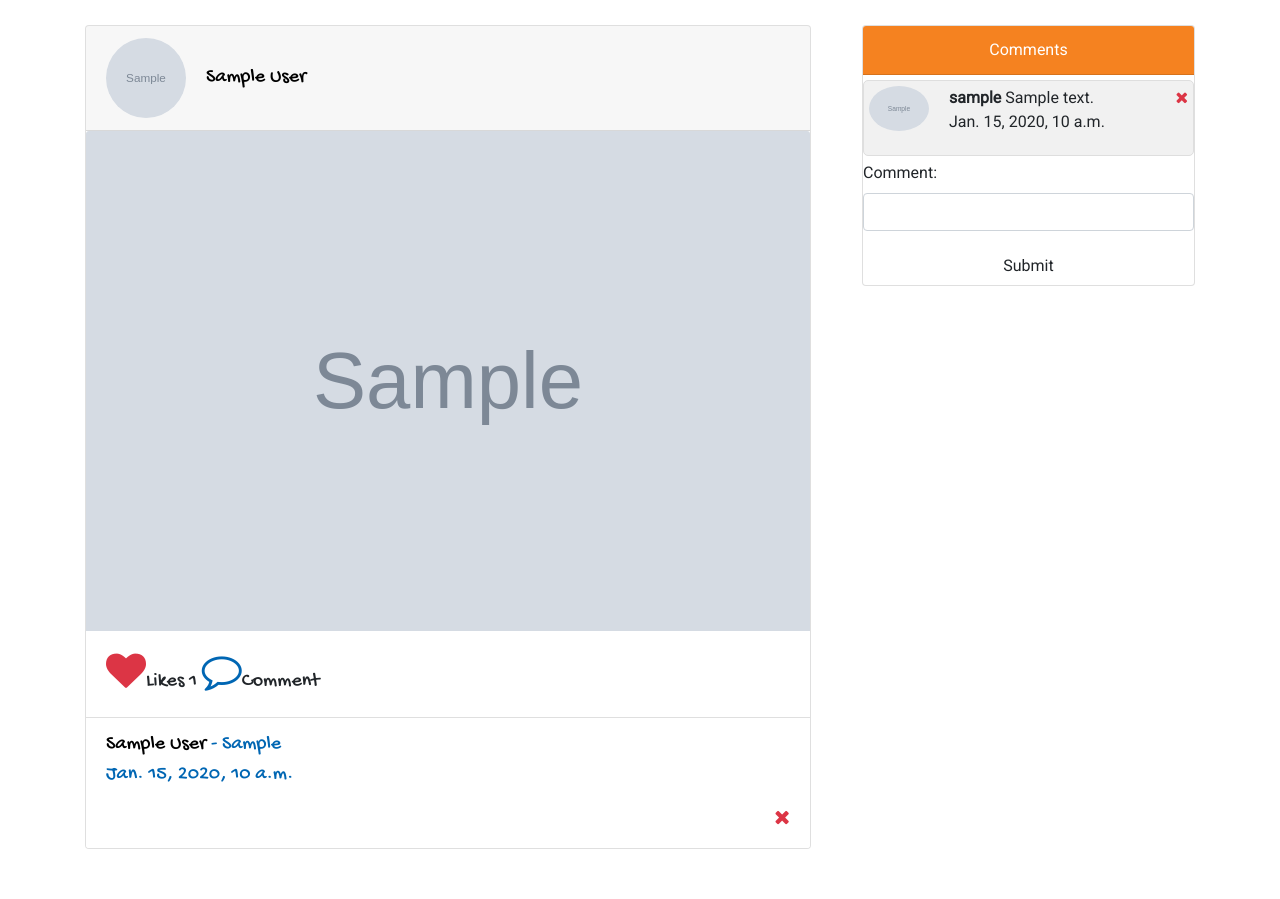
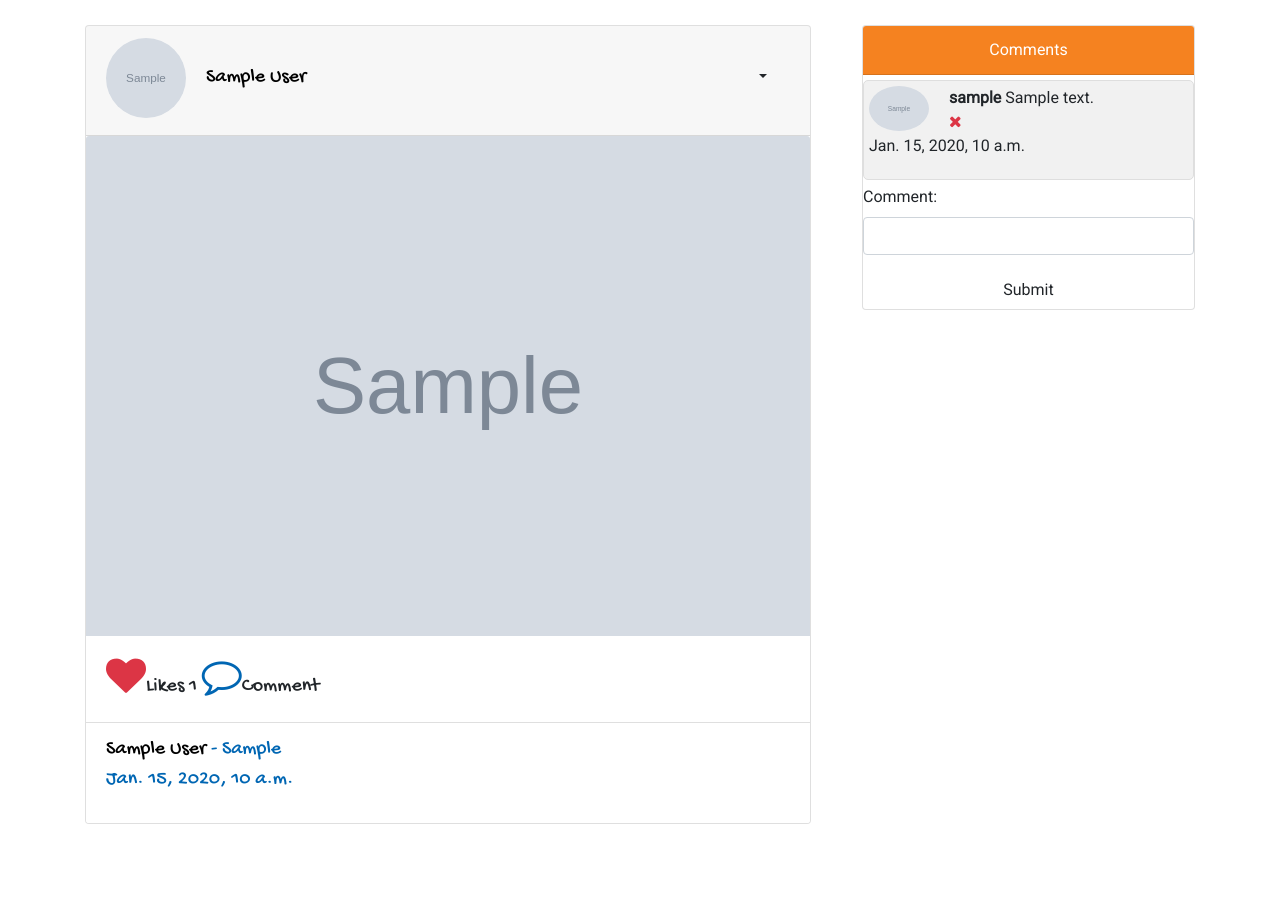
Before and after one commit to Eli-J-Camara/PetGram, a Django app: page /post_detail/1/ in a window 1280 px wide. Shown: the part 108-1007 px from the top of the page. After the commit the page ends 932 px from the top, so only its background shows below. Run offline with Django 3.2, Linux system fonts and the light colour scheme; a user stored in the database is signed in; tables that the repository leaves empty hold one stand-in row (values such as "Sample post"); grey boxes marked "Sample" are stand-in pictures; data that the repository does not hold is empty; some libraries are stand-ins or nearby versions.

Commit message:
dropdown on post works

```diff
--- a/static/css/style.css
+++ b/static/css/style.css
@@ -168,14 +168,6 @@ li.list-group-item > a:hover {
     border-radius: 50%;
  }
 
- .delete-button {
-     float: right;
- }
-
- .delete-post {
-     float: right;
- }
-
 .btn-comment {
     border: 2px solid #f58220;
     color: #f58220;
--- a/templates/nav.html
+++ b/templates/nav.html
@@ -16,8 +16,8 @@
     <link rel="stylesheet" href="{% static 'css/style.css' %}" />
     <link rel="preconnect" href="https://fonts.gstatic.com">
     <link href="https://fonts.googleapis.com/css2?family=Gochi+Hand&family=Roboto&family=Rock+Salt&display=swap" rel="stylesheet">
+    <link rel="stylesheet" href="https://maxcdn.bootstrapcdn.com/font-awesome/4.7.0/css/font-awesome.min.css">
     <link rel="stylesheet" href="https://stackpath.bootstrapcdn.com/bootstrap/4.5.2/css/bootstrap.min.css">
-    <link rel="stylesheet" href="https://maxcdn.bootstrapcdn.com/font-awesome/4.7.0/css/font-awesome.min.css">
     <script src="https://code.jquery.com/jquery-3.5.1.min.js"></script>
     <script src="https://cdn.jsdelivr.net/npm/popper.js@1.16.1/dist/umd/popper.min.js"></script>
     <script src="https://stackpath.bootstrapcdn.com/bootstrap/4.5.2/js/bootstrap.min.js"></script>
@@ -90,21 +90,5 @@
         </div>
       </div>
     </nav>
-    {% comment %} <a href="/">Home</a>
-    {% if request.user.is_authenticated %}
-    <a href="/profile/{{request.user.id}}">Profile</a>
-    <a href="/submit_post">Create</a>
-    <a href="/notifications">Notification</a>
-    <a href="/feed">Explore</a>
-    <a href="/logout">Logout</a>
-    {% endif %} {% if not request.user.is_authenticated %}
-    <a href="/login">Login</a>
-    {% endif %}
-    <form action="{% url 'search_bar' %}" method="POST">
-      {% csrf_token %}
-      <input type="text" placeholder="Search..." name="search" />
-      <button type="submit"><i class="fa fa-search"></i></button>
-    </form>
-    {% endcomment %}
   </body>
 </html>
--- a/templates/post_detail.html
+++ b/templates/post_detail.html
@@ -35,8 +35,14 @@
                     {% endif %}
                     <span class="post-header"><a href="/profile/{{post.display_name.id}}">{{post.display_name}}</a></span>
                     {% comment %} {% if not request.user in post.user_likes.all %} {% endcomment %}
-                    <div class="ellipsis">
-                        <a href="/edit_post/{{post.id}}"><span class="iconify" data-icon="fa-ellipsis-h" data-inline="false"></span></a>
+                    <div class="dropdown ellipsis">
+                        <button class="btn dropdown-toggle" type="button" id="dropdownMenu2" data-toggle="dropdown" aria-haspopup="true" aria-expanded="false">
+                            <span class="iconify" data-icon="fa-ellipsis-h" data-inline="false"></span>
+                        </button>
+                        <div class="dropdown-menu" aria-labelledby="dropdownMenu2">
+                            <a href="/edit_post/{{post.id}}"><button class="dropdown-item" type="button"><i class="fa fa-pencil-square-o" aria-hidden="true"></i> Edit</button></a>
+                            <a href="/delete/{{post.id}}/"><button class="dropdown-item" type="button"><i class="fa fa-times text-danger" aria-hidden="true"></i> Delete</button></a>
+                        </div>
                     </div>
                     {% comment %} {% endif %} {% endcomment %}
                 </div>
@@ -84,9 +90,6 @@
                         </span>
                         <span><a href="/hashtag/{{post.id}}/">{{post.tags}}</a></span>
                         <p>{{post.created_at}}</p>
-                        <span class="delete-post">
-                            <a href="/delete/{{post.id}}/"><i class="fa fa-times text-danger" aria-hidden="true"></i></a>
-                        </span>
                     </li>
                 </ul>
             </div>
```
